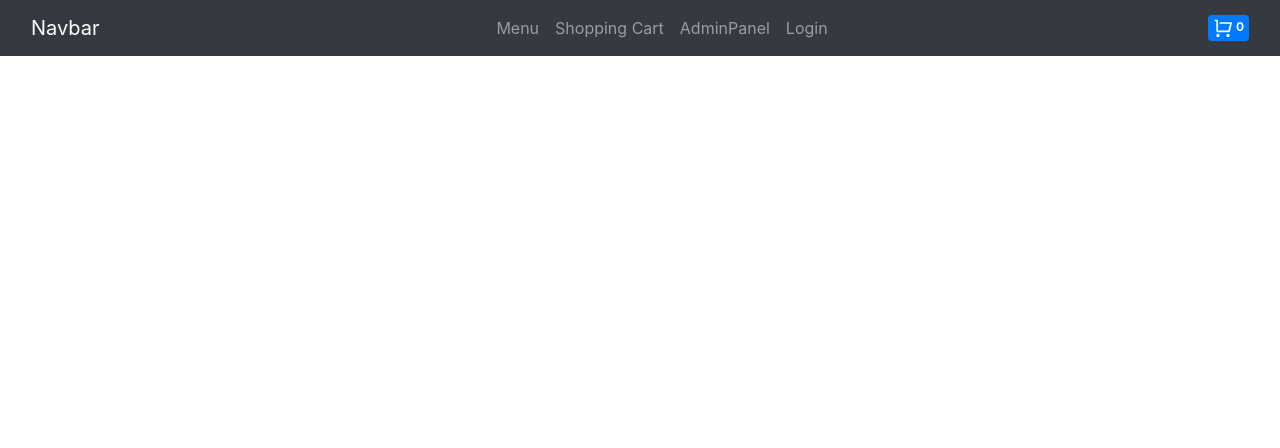
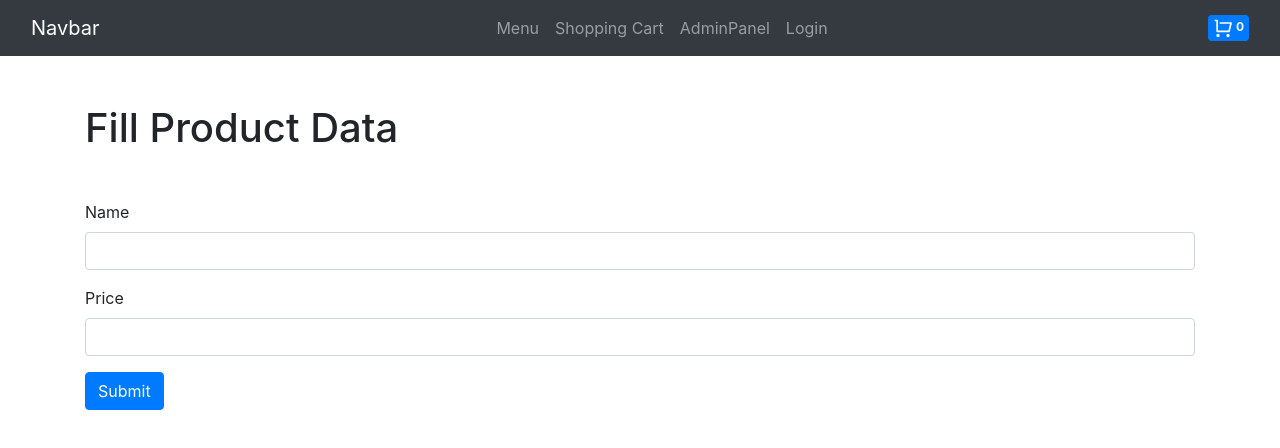
Before and after one commit to mahmoudsiliman75/first-cart-app, a React (Create React App) app: page /productForm/new in a window 1280 px wide. Shown: the top 448 px of the page. Built offline with nearby package versions, Linux system fonts and the light colour scheme; no server answers.

Commit message:
add product form comp

```diff
--- a/src/components/AdminPanel/AdminPanel.jsx
+++ b/src/components/AdminPanel/AdminPanel.jsx
@@ -3,36 +3,41 @@ import {Link} from 'react-router-dom';
 
 import { GoTrashcan } from "react-icons/go";
 import { FiEdit } from "react-icons/fi";
+import { HiPlusSm } from "react-icons/hi";
 
 class AdminPanel extends Component {
   render() {
-
+    const onRemove = this.props.onRemove;
     const allProducts = this.props.products;
     const productsList = allProducts.map( (product) => {
       return (
-        <tr>
+        <tr key={product.id}>
           <td> {product.name} </td>
           <td> {product.price} </td>
           <td>
-            <Link to="/" className="btn btn-lg text-warning">
+            <Link to={"/productForm/"+product.id}  className="btn btn-lg text-warning">
               <FiEdit/>
             </Link>
           </td>
           <td>
-            <Link to="/" className="btn btn-lg text-danger">
+            <button onClick={() => onRemove(product)} className="btn btn-lg text-danger">
               <GoTrashcan/>
-            </Link>
+            </button>
           </td>
         </tr>
       );
     });
 
-
     return(
       <Fragment>
-        <h1 className="my-5"> AdminPanel </h1>
+        <h1 className="mt-4"> AdminPanel </h1>
 
-        <table className="table">
+        <Link to="/productForm/new" className="btn btn-success mb-4">
+          <HiPlusSm/>
+          Add New Product
+        </Link>
+
+        <table className="table ">
           <thead>
             <tr>
               <th scope="col">Name</th>
--- a/src/components/App.jsx
+++ b/src/components/App.jsx
@@ -7,6 +7,7 @@ import Menu from './Menu/Menu';
 import ShoppingCart from './ShoppingCart/ShoppingCart';
 import AdminPanel from './AdminPanel/AdminPanel';
 import LoginForm from './LoginForm/LoginForm';
+import ProductForm from './ProductForm/ProductForm';
 
 class App extends Component {
   state = {
@@ -32,6 +33,11 @@ class App extends Component {
     this.setState({
       atCart: selectedProduct
     });
+  }
+
+  handleRemoveItem = (product) => {
+    console.log('delete');
+    console.log(product);
   }
 
   handelReset = () => {
@@ -108,9 +114,12 @@ class App extends Component {
           <Route path="/admin" render={ () => (
             <AdminPanel
               products={this.state.products}
+              onRemove={this.state.handleRemoveItem}
             />
           )}
           />
+
+          <Route path="/productForm/:id" component={ProductForm}/>
 
           <Route path="/login" component={LoginForm}/>
         </main>
--- /dev/null
+++ b/src/components/ProductForm/ProductForm.jsx
@@ -0,0 +1,45 @@
+import React, {Component, Fragment} from 'react';
+
+class ProductForm extends Component {
+  state= {
+    name: '',
+    price: ''
+  }
+
+  handelChange = (e) => {
+    let clonedState = {...this.state};
+
+    clonedState[e.currentTarget.name] = e.currentTarget.value;
+
+    this.setState(clonedState);
+  }
+
+  handleSubmit = (e) => {
+    e.preventDefault();
+    console.log('submit');
+  }
+
+  render() {
+    return(
+      <Fragment>
+        <h1 className="my-5"> Fill Product Data </h1>
+
+        <form onSubmit={this.handleSubmit}>
+          <div className="form-group">
+            <label htmlFor="product_name">Name</label>
+            <input type="text" name="name" value={this.state.name} onChange={this.handelChange} className="form-control" id="product_name"/>
+          </div>
+
+          <div className="form-group">
+            <label htmlFor="product_price">Price</label>
+            <input type="number" name="price" value={this.state.price} onChange={this.handelChange}  min="1" className="form-control" id="product_price"/>
+          </div>
+
+          <button type="submit" className="btn btn-primary">Submit</button>
+        </form>
+      </Fragment>
+    );
+  }
+}
+
+export default ProductForm;
```
